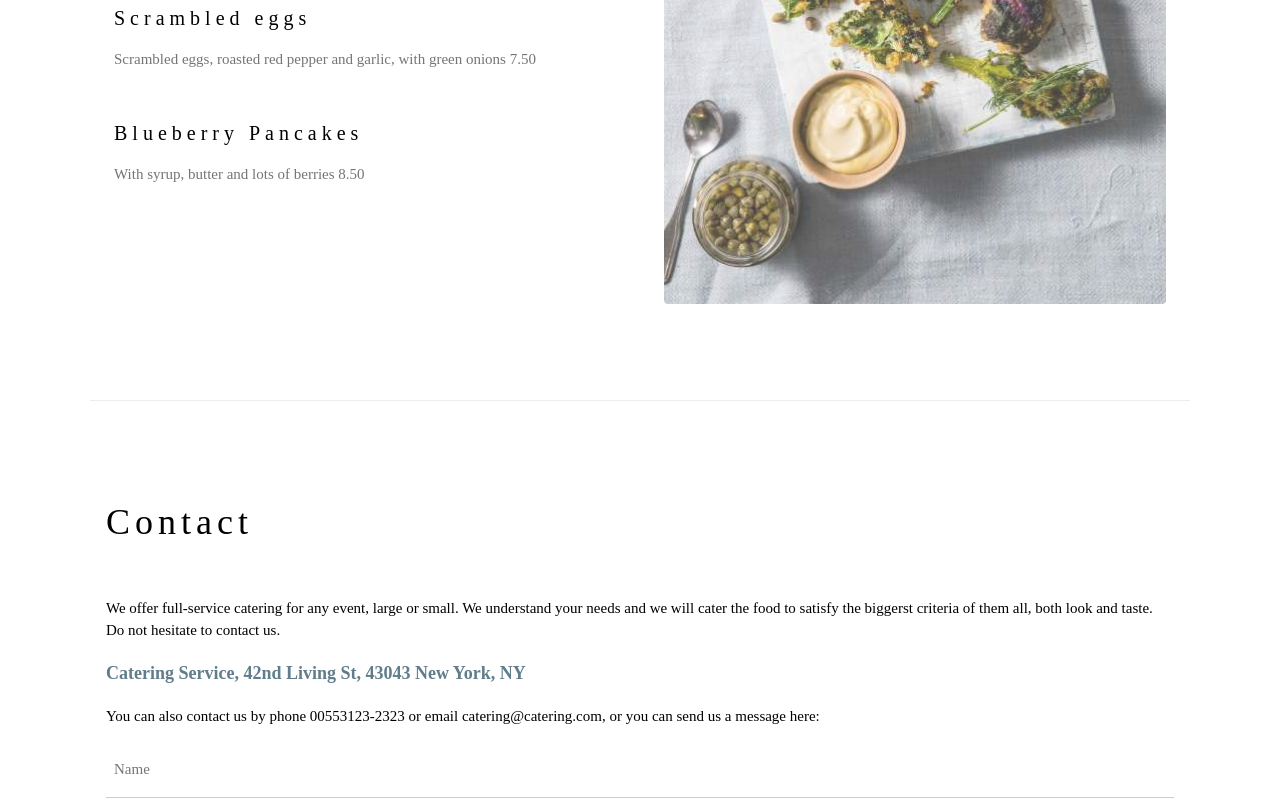
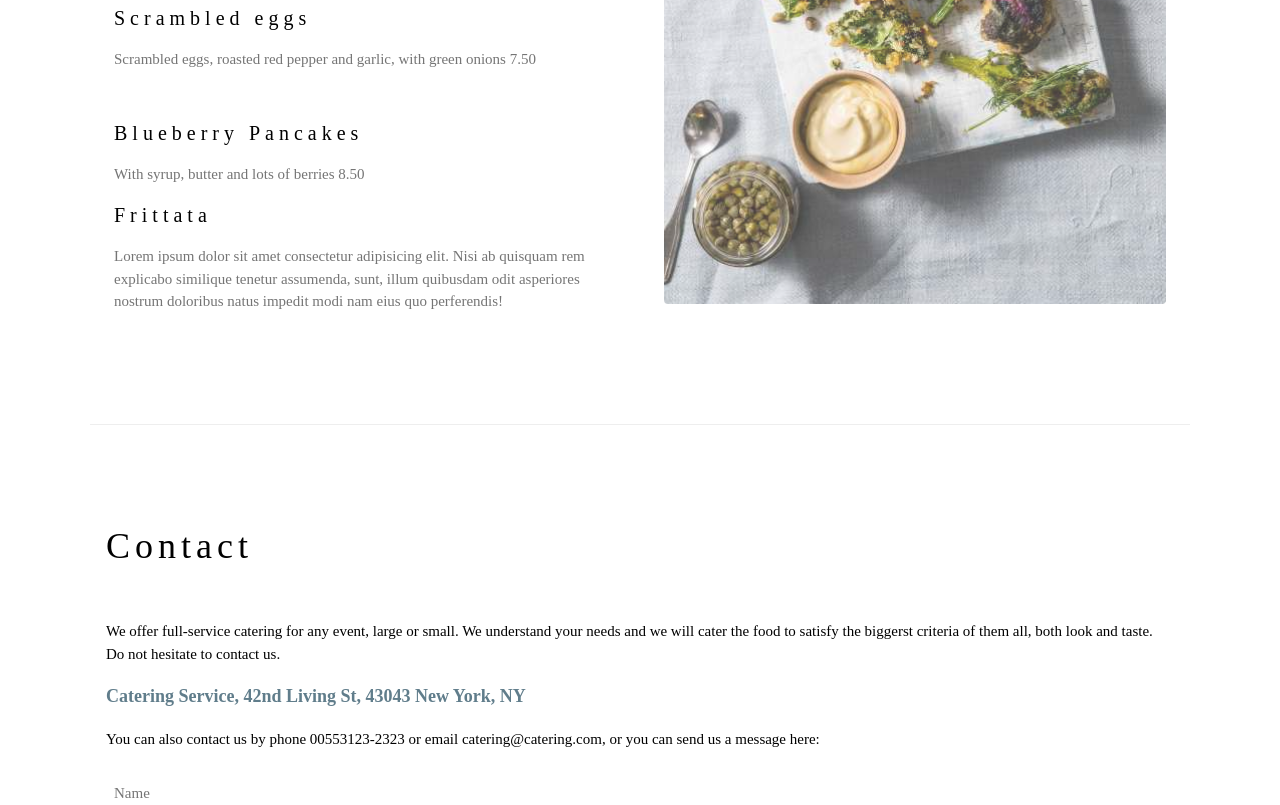
Before and after one commit to thallesfabian/mywebsite, a plain HTML site: page index.html in a window 1280 px wide. Shown: the part 1985-2790 px from the top of the page. Drawn offline with nearby package versions, Linux system fonts and the light colour scheme.

Commit message:
Adicionado o item Frittata ao menu

```diff
--- a/index.html
+++ b/index.html
@@ -21,7 +21,6 @@ h1, h2, h3, h4, h5, h6 {
     <a href="#home" class="w3-bar-item w3-button">Gourmet au Catering</a>
     <!-- Right-sided navbar links. Hide them on small screens -->
     <div class="w3-right w3-hide-small">
-      <a href="#sales" class="w3-bar-item w3-button">Sales</a>
       <a href="#about" class="w3-bar-item w3-button">About</a>
       <a href="#menu" class="w3-bar-item w3-button">Menu</a>
       <a href="#contact" class="w3-bar-item w3-button">Contact</a>
@@ -74,6 +73,9 @@ h1, h2, h3, h4, h5, h6 {
 
       <h4>Blueberry Pancakes</h4>
       <p class="w3-text-grey">With syrup, butter and lots of berries 8.50</p>
+
+      <h4>Frittata</h4>
+      <p class="w3-text-grey">Lorem ipsum dolor sit amet consectetur adipisicing elit. Nisi ab quisquam rem explicabo similique tenetur assumenda, sunt, illum quibusdam odit asperiores nostrum doloribus natus impedit modi nam eius quo perferendis!</p>
     </div>
 
     <div class="w3-col l6 w3-padding-large">
```
